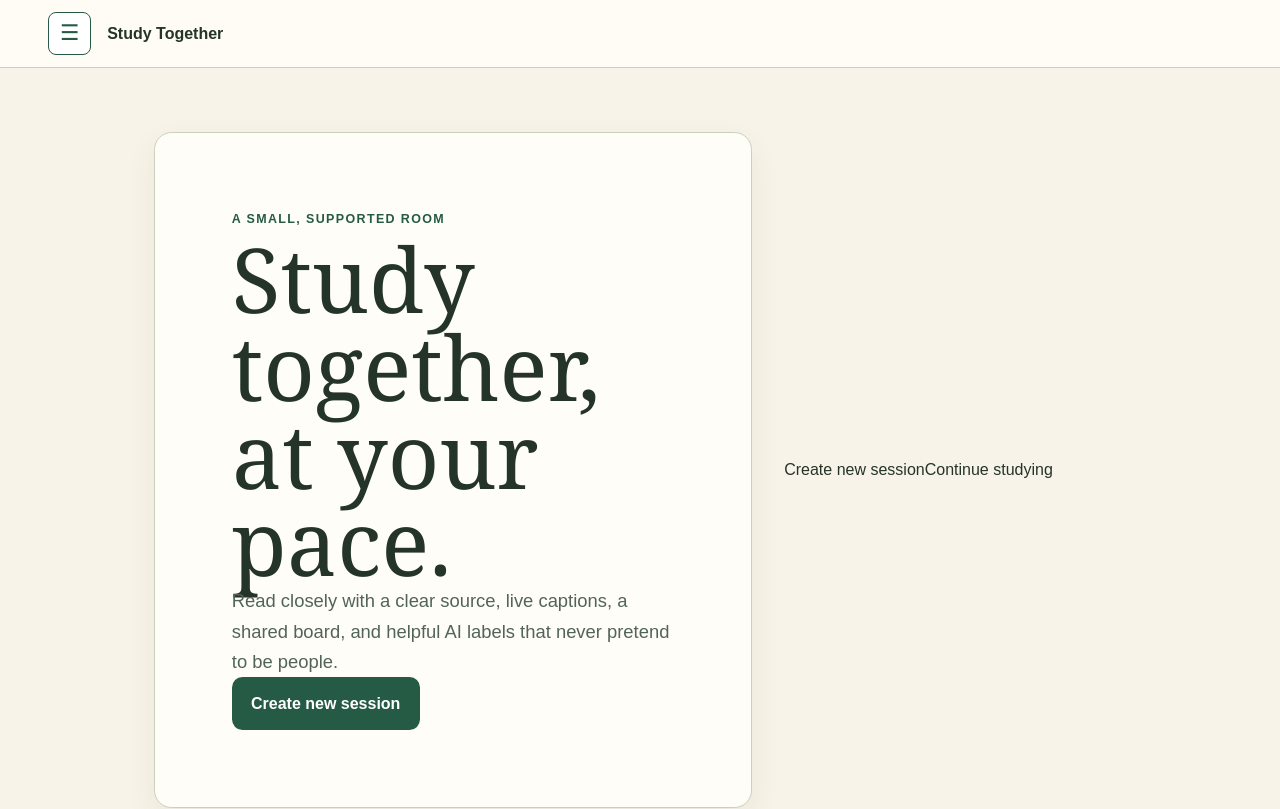
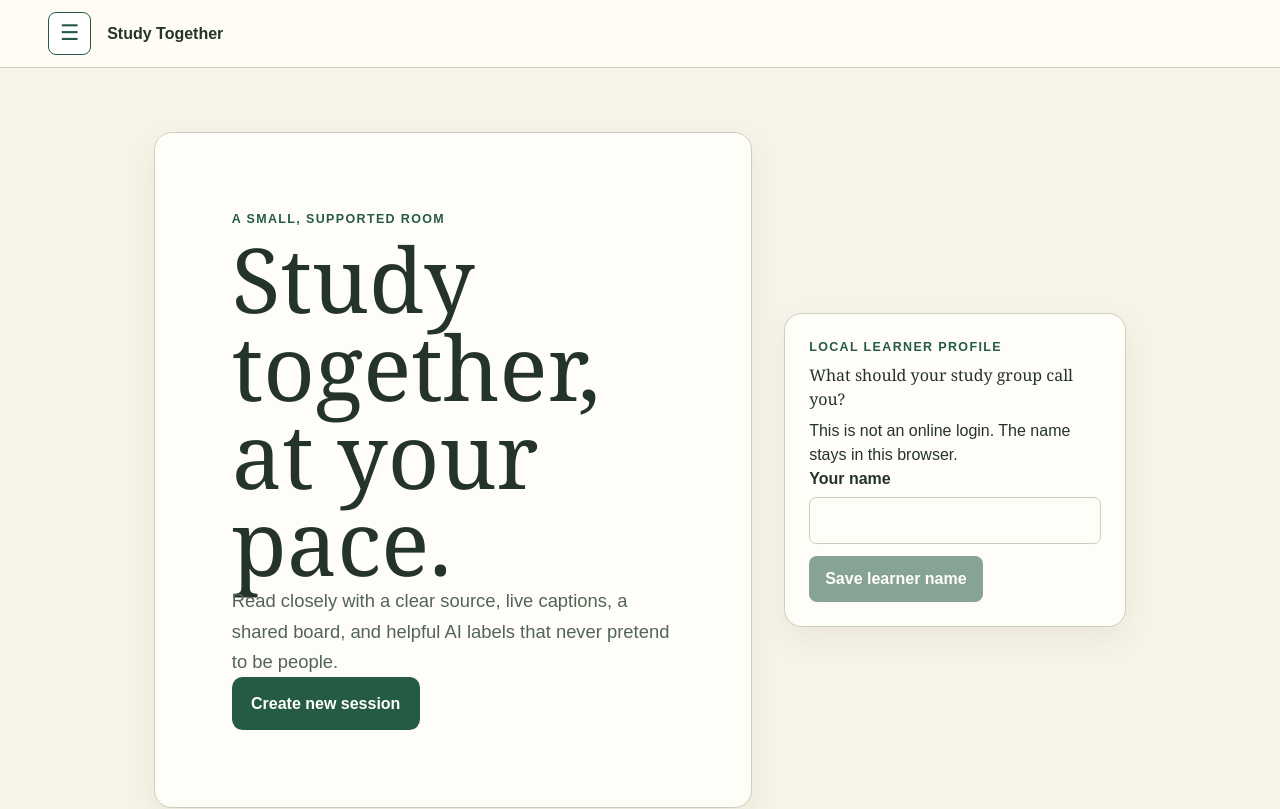
Before and after one commit to Mabbit143/study-together, a Next.js app: page / in a window 1280 px wide. Shown: the top 809 px of the page. Built offline with nearby package versions, Linux system fonts and the light colour scheme.

Commit message:
feat: add device-only learner profile

```diff
--- a/src/app/globals.css
+++ b/src/app/globals.css
@@ -51,6 +51,12 @@ button:focus-visible, a:focus-visible, input:focus-visible, textarea:focus-visib
 .primary-action { background: var(--evergreen); border: 0; border-radius: .65rem; color: white; cursor: pointer; font-weight: 800; justify-self: start; padding: .9rem 1.2rem; }
 .primary-action:disabled { cursor: not-allowed; opacity: .55; }
 .confirmed-choice { background: var(--moss); border-radius: .5rem; padding: .75rem; }
+.learner-greeting { background: #fffdf7; border: 1px solid var(--line); border-radius: 1.1rem; box-shadow: 0 12px 30px #30452a12; padding: 1.5rem; }
+.learner-greeting h2 { font-family: Georgia, serif; margin: 0 0 .5rem; }
+.learner-greeting label { display: grid; font-weight: 700; gap: .35rem; }
+.learner-greeting input { border: 1px solid var(--line); border-radius: .45rem; min-height: 2.75rem; padding: .65rem; width: 100%; }
+.learner-greeting button { background: var(--evergreen); border: 0; border-radius: .5rem; color: white; cursor: pointer; font-weight: 800; margin-top: .75rem; padding: .7rem 1rem; }
+.learner-greeting button:disabled { cursor: not-allowed; opacity: .55; }
 .room-header { align-items: end; display: flex; gap: 1rem; justify-content: space-between; margin-bottom: 1.5rem; }
 .room-header h1, .panel h2 { font-family: Georgia, serif; margin: 0; }
 .room-header h1 { font-size: clamp(2rem, 5vw, 3.5rem); }
--- a/src/components/landing/landing.tsx
+++ b/src/components/landing/landing.tsx
@@ -10,6 +10,7 @@ import { loadProfile, type StudyProfileV1 } from "@/features/storage/local-store
 import { LandingHeader } from "./landing-header";
 import { NewSession } from "./new-session";
 import { RecentSessions } from "./recent-sessions";
+import { LearnerGreeting } from "./learner-greeting";
 export function Landing() {
  const [material, setMaterial] = useState<StudyMaterial | null>(null);
  const [path, setPath] = useState<"new" | "continue" | null>(null);
@@ -18,5 +19,5 @@ export function Landing() {
  useEffect(() => { let active = true; Promise.resolve().then(() => { if (!active) return; const result = loadProfile(); setProfile(result.profile); if (result.resetNotice) setNotice(result.resetNotice); }); return () => { active = false; }; }, []);
  if (material) return <StudyRoom session={{ ...OLD_ENGLISH_DEMO, id: "imported-material", title: material.title, material }} />;
  const showNew = () => setPath("new"); const showPrevious = () => setPath("continue");
- return <><LandingHeader onHome={() => setPath(null)} onNewSession={showNew} onPreviousSessions={showPrevious} /><main className="landing">{notice && <p role="alert">{notice}</p>}{path === null && <><StartPanel onCreate={showNew} /><StudyPaths onCreateSession={showNew} onContinue={showPrevious} />{profile && <RecentSessions profile={profile} onError={setNotice} />}<aside className="landing-note" aria-label="How Study Together works"><p className="eyebrow">Built for clarity</p><p>Every contribution is named, every source is cited, and every shared moment can be read as captions.</p></aside></>}{path === "new" && <NewSession onEnter={setMaterial} />}{path === "continue" && <ContinuePanel />}</main></>;
+ return <><LandingHeader onHome={() => setPath(null)} onNewSession={showNew} onPreviousSessions={showPrevious} /><main className="landing">{notice && <p role="alert">{notice}</p>}{path === null && <><StartPanel onCreate={showNew} />{profile && <LearnerGreeting profile={profile} onSaved={setProfile} />}<StudyPaths onCreateSession={showNew} onContinue={showPrevious} />{profile && <RecentSessions profile={profile} onError={setNotice} />}<aside className="landing-note" aria-label="How Study Together works"><p className="eyebrow">Built for clarity</p><p>Every contribution is named, every source is cited, and every shared moment can be read as captions.</p></aside></>}{path === "new" && <NewSession onEnter={setMaterial} />}{path === "continue" && <ContinuePanel />}</main></>;
 }
--- /dev/null
+++ b/src/components/landing/learner-greeting.tsx
@@ -0,0 +1,17 @@
+"use client";
+
+import { useState } from "react";
+import { saveProfile, type StudyProfileV1 } from "@/features/storage/local-store";
+
+export function LearnerGreeting({ profile, onSaved }: { profile: StudyProfileV1; onSaved(profile: StudyProfileV1): void }) {
+  const [name, setName] = useState("");
+  const [error, setError] = useState("");
+  if (profile.learnerName) return <section aria-label="Learner greeting" className="learner-greeting"><p className="eyebrow">Welcome back</p><h2>{profile.learnerName}</h2><p>Your name and study history are saved only in this browser.</p></section>;
+  function saveName() {
+    const learnerName = name.trim();
+    if (!learnerName) { setError("Enter the name your study group should use."); return; }
+    try { const next = { ...profile, learnerName }; saveProfile(next); onSaved(next); setError(""); }
+    catch { setError("Your learner name could not be saved in this browser."); }
+  }
+  return <section aria-labelledby="profile-heading" className="learner-greeting"><p className="eyebrow">Local learner profile</p><h2 id="profile-heading">What should your study group call you?</h2><p>This is not an online login. The name stays in this browser.</p><label>Your name<input autoComplete="name" maxLength={100} value={name} onChange={event => setName(event.target.value)} /></label>{error && <p role="alert">{error}</p>}<button disabled={!name.trim()} onClick={saveName} type="button">Save learner name</button></section>;
+}
--- a/src/features/storage/local-store.ts
+++ b/src/features/storage/local-store.ts
@@ -15,7 +15,7 @@ export const packSchema = z.object({ version: z.literal(1), id: text, title: tex
 const materialSchema = z.object({ title: text.max(200), excerpt: text.max(12000), citation: text.max(500) }).strip();
 const questionSchema = z.object({ id: text, text, packId: z.string().nullable().optional(), materialTitle: z.string().optional(), material: materialSchema.optional() }).strip();
 const memoryItem = z.object({ id: text, text, subjectTitle: z.string().optional() }).strip();
-const profileSchema = z.object({ version: z.literal(1), peers: z.object({ jules: peerSchema, rae: peerSchema, milo: peerSchema }).strip(), memory: z.object({ helpful: z.array(memoryItem), difficult: z.array(memoryItem) }).strip(), packs: z.array(packSchema), activePackId: z.string().nullable().default(null), queuedQuestions: z.array(questionSchema) }).strip().superRefine((profile, ctx) => { if (profile.activePackId && !profile.packs.some((pack) => pack.id === profile.activePackId)) ctx.addIssue({ code: "custom", message: "Active pack must exist." }); });
+const profileSchema = z.object({ version: z.literal(1), learnerName: z.string().trim().min(1).max(100).optional(), peers: z.object({ jules: peerSchema, rae: peerSchema, milo: peerSchema }).strip(), memory: z.object({ helpful: z.array(memoryItem), difficult: z.array(memoryItem) }).strip(), packs: z.array(packSchema), activePackId: z.string().nullable().default(null), queuedQuestions: z.array(questionSchema) }).strip().superRefine((profile, ctx) => { if (profile.activePackId && !profile.packs.some((pack) => pack.id === profile.activePackId)) ctx.addIssue({ code: "custom", message: "Active pack must exist." }); });
 const legacySchema = z.object({ version: z.literal(1), peer: peerSchema, memory: z.object({ helpful: z.array(z.string()), difficult: z.array(z.string()) }), packs: z.array(z.unknown()).length(0), queuedQuestions: z.array(questionSchema) });
 export type OfflineStudyPackV1 = z.infer<typeof packSchema>;
 export type QueuedQuestion = z.infer<typeof questionSchema>;
```
Also changed, not shown: 2 other files (tests, documents, lock files or other folders).
